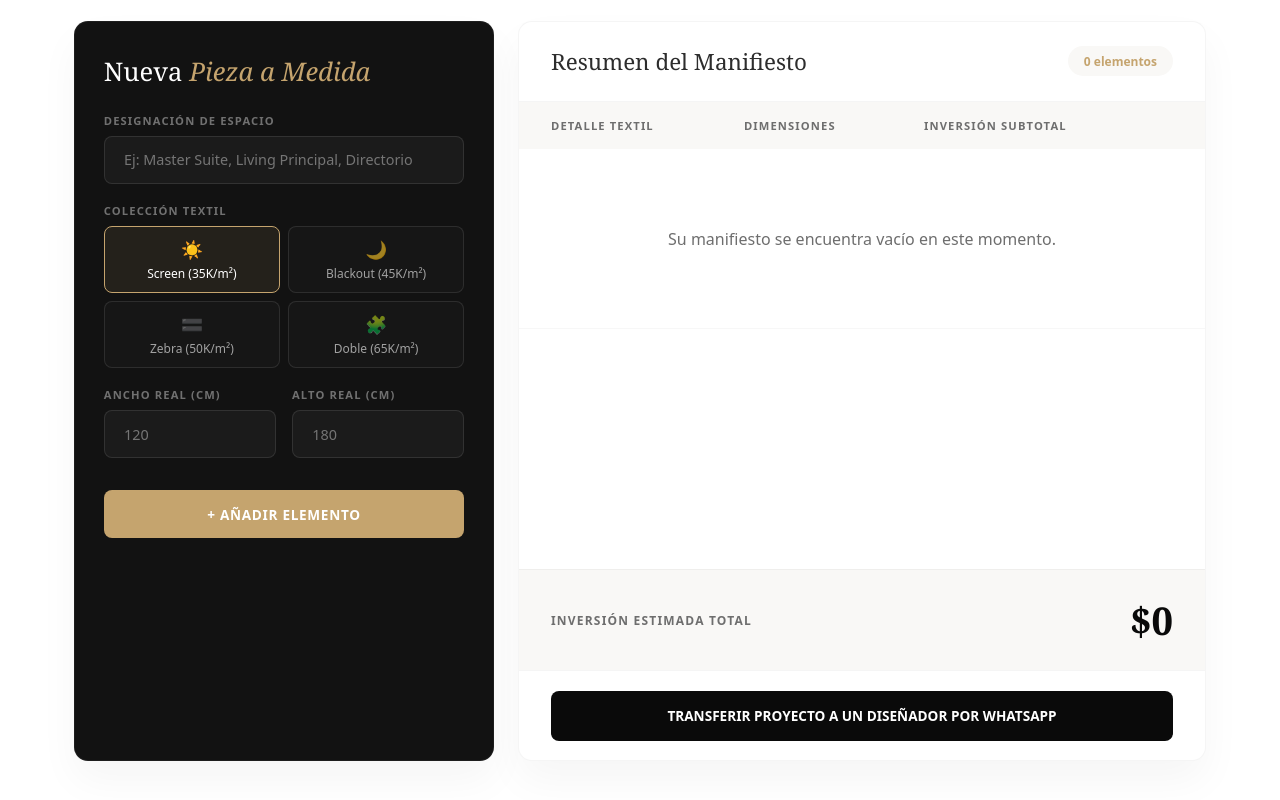
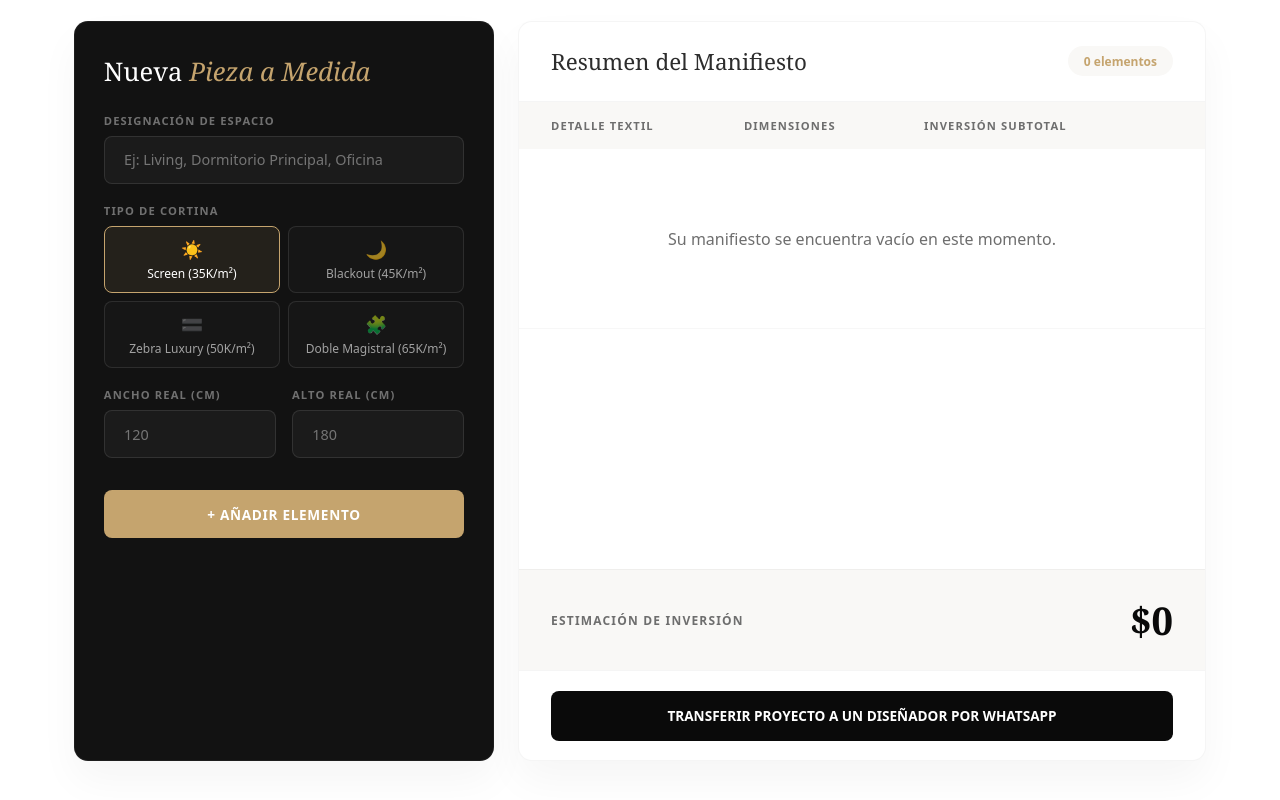
Before and after one commit to Avillalonzs/Hanko, a React (Vite) app: page / in a window 1280 px wide. Shown: the part 3838-4638 px from the top of the page. Built offline with nearby package versions, Linux system fonts and the light colour scheme.

Commit message:
Correccion Cotizador

```diff
--- a/src/pages/home/cotizador/Cotizador.jsx
+++ b/src/pages/home/cotizador/Cotizador.jsx
@@ -3,52 +3,52 @@
 import { useState } from "react";
 import "./Cotizador.css";
 
+import {
+    COMPANY_NAME,
+    WHATSAPP_BASE,
+    COTIZADOR_CONFIG,
+} from "../../../config/config";
+
 export default function Cotizador() {
-    const [tipo, setTipo] = useState(35000);
+    const [tipo, setTipo] = useState(
+        COTIZADOR_CONFIG.projectTypes[0].value
+    );
+
     const [ambiente, setAmbiente] = useState("");
     const [ancho, setAncho] = useState("");
     const [alto, setAlto] = useState("");
-    const [promoInput, setPromoInput] = useState("");
-    const [promo, setPromo] = useState(false);
-    const [promoMsg, setPromoMsg] = useState(
-        "Use el código HANKOWEB para acceder a un 10% de cortesía digital."
-    );
+
     const [items, setItems] = useState([]);
 
-    const formatCLP = (v) => "$" + v.toLocaleString("es-CL");
+    const formatCLP = (v) =>
+        "$" + v.toLocaleString("es-CL");
 
-    const visualOptions = [
-        {
-            id: "visual_screen",
-            value: 35000,
-            label: "Screen",
-            icon: "☀️",
-        },
-        {
-            id: "visual_blackout",
-            value: 45000,
-            label: "Blackout",
-            icon: "🌙",
-        },
-        {
-            id: "visual_zebra",
-            value: 50000,
-            label: "Zebra",
-            icon: "🟰",
-        },
-        {
-            id: "visual_doble",
-            value: 65000,
-            label: "Doble",
-            icon: "🧩",
-        },
-    ];
+    const visualOptions =
+        COTIZADOR_CONFIG.projectTypes.map(
+            (item, index) => ({
+                id: `visual_${index}`,
+                value: item.value,
+                label: item.label,
+                icon:
+                    index === 0
+                        ? "☀️"
+                        : index === 1
+                        ? "🌙"
+                        : index === 2
+                        ? "🟰"
+                        : "🧩",
+            })
+        );
 
     const getTipoText = (precio) => {
-        if (precio === 45000) return "Blackout Elite";
-        if (precio === 50000) return "Zebra Luxury";
-        if (precio === 65000) return "Doble Magistral";
-        return "Línea Screen";
+        const found =
+            COTIZADOR_CONFIG.projectTypes.find(
+                (item) => item.value === precio
+            );
+
+        return found
+            ? found.label
+            : COTIZADOR_CONFIG.projectTypes[0].label;
     };
 
     const agregarCotizacion = () => {
@@ -62,6 +62,7 @@ export default function Cotizador() {
             alert(
                 "Por favor, defina el nombre del espacio y dimensiones válidas."
             );
+
             return;
         }
 
@@ -88,67 +89,45 @@ export default function Cotizador() {
 
     const eliminarItem = (index) => {
         const nuevos = [...items];
+
         nuevos.splice(index, 1);
+
         setItems(nuevos);
     };
 
-    const subtotal = items.reduce(
+    const total = items.reduce(
         (acc, item) => acc + item.subtotal,
         0
     );
-
-    const total = promo
-        ? Math.round(subtotal * 0.9)
-        : subtotal;
-
-    const aplicarPromo = () => {
-        const code = promoInput.trim().toUpperCase();
-
-        if (code === "HANKOWEB") {
-            setPromo(true);
-
-            setPromoMsg(
-                "✔ El código de cortesía del 10% OFF ha sido aplicado al manifiesto."
-            );
-        } else {
-            setPromo(false);
-
-            setPromoMsg(
-                "✗ Código inválido. Valide su invitación digital."
-            );
-        }
-    };
 
     const enviarWhatsApp = () => {
         if (!items.length) {
             alert(
                 "Añada al menos un elemento para compilar el manifiesto."
             );
+
             return;
         }
 
         let msg =
-            "🏠 *Manifiesto de Arquitectura · Atelier Roller Hanko*\n\n";
+            `🏠 *Proyecto · ${COMPANY_NAME}*\n\n`;
 
         items.forEach((it, i) => {
             msg += `${i + 1}. *${it.ambiente}* — ${it.tipoText}\n`;
+
             msg += `   Dimensiones: ${it.ancho}×${it.alto} cm → Inversión: ${formatCLP(
                 it.subtotal
             )}\n`;
         });
-
-        if (promo) {
-            msg +=
-                "\n✨ Beneficio exclusivo 10% (HANKOWEB) aplicado.";
-        }
 
         msg += `\n\n*VALOR ESTIMADO TOTAL: ${formatCLP(
             total
         )}*`;
 
         window.open(
-            "https://wa.me/56952499961?text=" +
-            encodeURIComponent(msg),
+            `${WHATSAPP_BASE}?text=${encodeURIComponent(
+                msg
+            )}`,
             "_blank"
         );
     };
@@ -162,7 +141,7 @@ export default function Cotizador() {
                     </div>
 
                     <h2 className="sec-title">
-                        Configure su <em>Proyecto</em>
+                        {COTIZADOR_CONFIG.title}
                     </h2>
 
                     <p className="sec-lead">
@@ -178,67 +157,96 @@ export default function Cotizador() {
                         </div>
 
                         <div className="field">
-                            <label>Designación de Espacio</label>
+                            <label>
+                                Designación de Espacio
+                            </label>
 
                             <input
                                 type="text"
                                 value={ambiente}
                                 onChange={(e) =>
-                                    setAmbiente(e.target.value)
+                                    setAmbiente(
+                                        e.target.value
+                                    )
                                 }
-                                placeholder="Ej: Master Suite, Living Principal, Directorio"
+                                placeholder="Ej: Living, Dormitorio Principal, Oficina"
                             />
                         </div>
 
                         <div className="field">
-                            <label>Colección Textil</label>
+                            <label>
+                                {
+                                    COTIZADOR_CONFIG
+                                        .labels.projectType
+                                }
+                            </label>
 
                             <div className="visual-selector">
-                                {visualOptions.map((option) => (
+                                {visualOptions.map(
+                                    (option) => (
                                         <div
                                             key={option.id}
                                             className={`visual-option ${
-                                            tipo === option.value
+                                                tipo ===
+                                                option.value
                                                     ? "active"
                                                     : ""
                                             }`}
                                             onClick={() =>
-                                            setTipo(option.value)
+                                                setTipo(
+                                                    option.value
+                                                )
                                             }
                                         >
                                             <span className="visual-icon">
-                                            {option.icon}
+                                                {
+                                                    option.icon
+                                                }
                                             </span>
 
-                                        {option.label} (
-                                        {option.value / 1000}K/m²)
+                                            {
+                                                option.label
+                                            }{" "}
+                                            (
+                                            {option.value /
+                                                1000}
+                                            K/m²)
                                         </div>
-                                ))}
+                                    )
+                                )}
                             </div>
                         </div>
 
                         <div className="field-grid">
                             <div className="field">
-                                <label>Ancho Real (cm)</label>
+                                <label>
+                                    Ancho Real (cm)
+                                </label>
 
                                 <input
                                     type="number"
                                     value={ancho}
                                     onChange={(e) =>
-                                        setAncho(e.target.value)
+                                        setAncho(
+                                            e.target.value
+                                        )
                                     }
                                     placeholder="120"
                                 />
                             </div>
 
                             <div className="field">
-                                <label>Alto Real (cm)</label>
+                                <label>
+                                    Alto Real (cm)
+                                </label>
 
                                 <input
                                     type="number"
                                     value={alto}
                                     onChange={(e) =>
-                                        setAlto(e.target.value)
+                                        setAlto(
+                                            e.target.value
+                                        )
                                     }
                                     placeholder="180"
                                 />
@@ -251,12 +259,13 @@ export default function Cotizador() {
                         >
                             + Añadir Elemento
                         </button>
-
                     </div>
 
                     <div className="cot-table-wrap">
                         <div className="cot-table-head">
-                            <h3>Resumen del Manifiesto</h3>
+                            <h3>
+                                Resumen del Manifiesto
+                            </h3>
 
                             <span className="cot-items-count">
                                 {items.length} elementos
@@ -267,9 +276,18 @@ export default function Cotizador() {
                             <table className="cot-table">
                                 <thead>
                                     <tr>
-                                        <th>Detalle Textil</th>
-                                        <th>Dimensiones</th>
-                                        <th>Inversión Subtotal</th>
+                                        <th>
+                                            Detalle Textil
+                                        </th>
+
+                                        <th>
+                                            Dimensiones
+                                        </th>
+
+                                        <th>
+                                            Inversión Subtotal
+                                        </th>
+
                                         <th></th>
                                     </tr>
                                 </thead>
@@ -284,12 +302,23 @@ export default function Cotizador() {
                                             </td>
                                         </tr>
                                     ) : (
-                                        items.map((item, index) => (
-                                            <tr key={index}>
+                                        items.map(
+                                            (
+                                                item,
+                                                index
+                                            ) => (
+                                                <tr
+                                                    key={
+                                                        index
+                                                    }
+                                                >
                                                     <td>
                                                         <strong>
-                                                        {item.ambiente}
+                                                            {
+                                                                item.ambiente
+                                                            }
                                                         </strong>
+
                                                         <br />
 
                                                         <small>
@@ -300,8 +329,14 @@ export default function Cotizador() {
                                                     </td>
 
                                                     <td>
-                                                    {item.ancho} ×{" "}
-                                                    {item.alto} cm
+                                                        {
+                                                            item.ancho
+                                                        }{" "}
+                                                        ×{" "}
+                                                        {
+                                                            item.alto
+                                                        }{" "}
+                                                        cm
                                                     </td>
 
                                                     <td>
@@ -323,7 +358,8 @@ export default function Cotizador() {
                                                         </button>
                                                     </td>
                                                 </tr>
-                                        ))
+                                            )
+                                        )
                                     )}
                                 </tbody>
                             </table>
@@ -332,7 +368,11 @@ export default function Cotizador() {
                         <div className="cot-total-bar">
                             <div>
                                 <div className="total-label">
-                                    Inversión Estimada Total
+                                    {
+                                        COTIZADOR_CONFIG
+                                            .result
+                                            .title
+                                    }
                                 </div>
                             </div>
 
@@ -344,10 +384,12 @@ export default function Cotizador() {
                         <div className="cot-footer">
                             <button
                                 className="btn-send-quote"
-                                onClick={enviarWhatsApp}
+                                onClick={
+                                    enviarWhatsApp
+                                }
                             >
-                                Transferir Proyecto a un Diseñador por
-                                WhatsApp
+                                Transferir Proyecto a un
+                                Diseñador por WhatsApp
                             </button>
                         </div>
                     </div>
```
Lines whose indentation alone changed are shown as unchanged.
